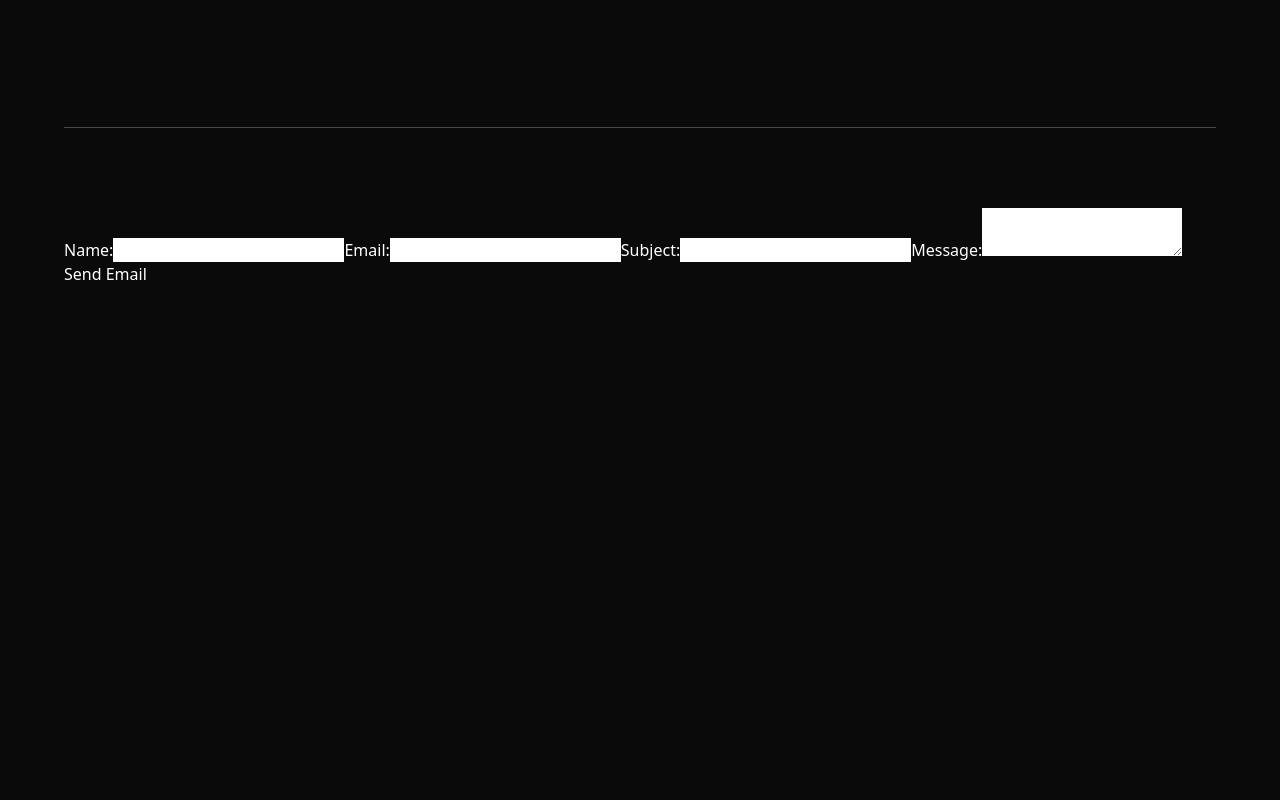
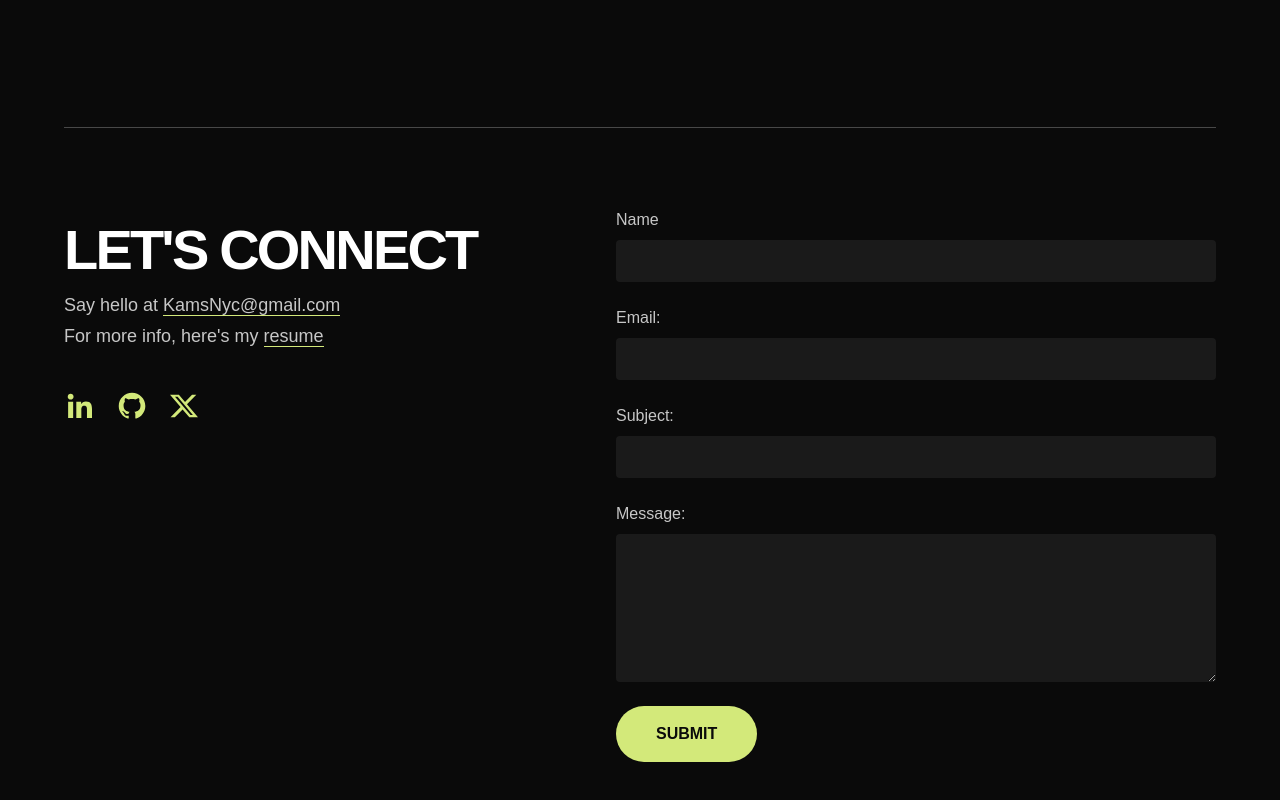
Before and after one commit to KamsNyc/KamsPortfolio24, a Next.js app: page / in a window 1280 px wide. Shown: the part 1564-2364 px from the top of the page. Before the commit the page ends 1930 px from the top, so only its background shows below. Built offline with nearby package versions, Linux system fonts and the light colour scheme; no server answers.

Commit message:
finished homepage

```diff
--- /dev/null
+++ b/app/about/page.tsx
@@ -0,0 +1,16 @@
+import React from 'react'
+
+function About() {
+  return (
+    <div>
+      {/* ABOUT SECTION */}
+      <div className="mt-[80px] md:mt-[120px]">
+        about
+      </div>
+
+
+    </div>
+  )
+}
+
+export default About
--- a/app/components/About.tsx
+++ b/app/components/About.tsx
@@ -30,7 +30,7 @@ function About() {
             skill.
           </p>
           {/* LINK */}
-          <Link href={""} className="text-[#d3e97a]">
+          <Link href={""} className="text-[#d3e97a] hover:text-[#c8e45b] ">
             <span className="flex items-center gap-1 paragraph font-bold uppercase  mt-[54px]">
               More About Me
             </span>
--- a/app/components/EmailForm.tsx
+++ b/app/components/EmailForm.tsx
@@ -2,6 +2,8 @@
 
 import { useState } from 'react';
 import axios from 'axios';
+import Link from 'next/link';
+import Image from 'next/image';
 
 const EmailForm = () => {
   const [name, setName] = useState('');
@@ -29,44 +31,111 @@ const EmailForm = () => {
   };
 
   return (
-    <form onSubmit={handleSubmit}>
-      <label>
-        Name:
+    <div id='contact' className="md:flex justify-between">
+      {/* HEADING/LEFT SIDE */}
+      <div className="">
+      <h1 className="heading font-bold text-[32px] md:text-[56px] tracking-tighter uppercase">
+            Let's Connect
+          </h1>
+          {/* Contact email */}
+        <p className='paragraph text-[18px] text-[#c7c7c7]'>Say hello at <a href='mailto:KamsNyc@gmail.com' target='_blank' className='border-b border-[#d3e97a] hover:text-[#c8e45b]'>
+    KamsNyc@gmail.com
+  </a></p>
+  {/* Resume */}
+  <p className='paragraph text-[18px] pt-[4px] md:pt-[4px] text-[#c7c7c7]'>
+  For more info, here's my <a
+href='/resume.pdf'
+    target='_blank'
+    rel='noopener noreferrer'
+    className='border-b border-[#d3e97a] hover:text-[#c8e45b]'
+  >
+     resume
+  </a>
+</p>
+
+{/* SOCIAL ICON CONTAINER */}
+<div className="flex pt-[32px] md:pt-[40px] gap-[20px]">
+  <Link target='_blank' href=''>
+  <Image
+  src='/linkdin.svg'
+  alt='Linkdin'
+  width={32}
+  height={32}
+  className='hover:scale-105 duration-300 ease-in'
+  />
+  </Link>
+  <Link target='_blank' href=''>
+  <Image
+  src={'/github.svg'}
+  alt='Github'
+  width={32}
+  height={32}
+  className='hover:scale-105 duration-300 ease-in'
+  />
+  </Link>
+  <Link target='_blank' href=''>
+  <Image
+  src={'/twitter.svg'}
+  alt='Twitter'
+  width={32}
+  height={32}
+  className='hover:scale-105 duration-300 ease-in'
+  />
+  </Link>
+</div>
+        </div>
+        {/* RIGHTSIDE CONTACT FORM */}
+        <div className="mt-[48px] md:mt-0">
+    <form onSubmit={handleSubmit} className="flex flex-col space-y-[24px] ">
+      <div className="flex flex-col space-y-[8px]">
+      <label className='text-[16px] paragraph text-[#c7c7c7] '>
+        Name
+        </label>
         <input
-          className="text-black"
+          className="text-white md:w-[600px] bg-[#1a1a1a] h-[42px] rounded pl-[16px]"
           type="text"
           value={name}
           onChange={(e) => setName(e.target.value)}
         />
-      </label>
-      <label>
+      </div>
+      <div className="flex flex-col space-y-[8px]">
+      <label className='text-[16px] paragraph text-[#c7c7c7] '>
         Email:
+        </label>
         <input
-          className="text-black"
+          className="text-white md:w-[600px] bg-[#1a1a1a] h-[42px] rounded pl-[16px]"
           type="email"
           value={email}
           onChange={(e) => setEmail(e.target.value)}
         />
-      </label>
-      <label>
+      </div>
+      <div className="flex flex-col space-y-[8px]">
+      <label className='text-[16px] paragraph text-[#c7c7c7] '>
         Subject:
+        </label>
         <input
-          className="text-black"
+          className="text-white md:w-[600px] bg-[#1a1a1a] h-[42px] rounded pl-[16px]"
           type="text"
           value={subject}
           onChange={(e) => setSubject(e.target.value)}
         />
-      </label>
-      <label>
+      </div>
+      <div className="flex flex-col space-y-[8px]">
+      <label className='text-[16px] paragraph text-[#c7c7c7] '>
         Message:
+        </label >
         <textarea
-          className="text-black"
+          className="text-white md:w-[600px] bg-[#1a1a1a] h-[42px] rounded pl-[16px] min-h-[148px] pt-[12px]"
           value={message}
           onChange={(e) => setMessage(e.target.value)}
         />
-      </label>
-      <button type="submit">Send Email</button>
+        </div>
+        <div className="">
+      <button type="submit" className="bg-[#D3E97A] text-[#0a0a0a] paragraph font-bold leading-[100%] px-[40px] py-[20px] rounded-[100px] uppercase hover:bg-[#c8e45b]">Submit</button>
+      </div>
     </form>
+    </div>
+    </div>
   );
 };
 
--- a/app/components/FeaturedProjects.tsx
+++ b/app/components/FeaturedProjects.tsx
@@ -32,7 +32,7 @@ function FeaturedProjects() {
     FetchProject()
   }, [])
   return (
-    <div>
+    <div id="projects">
       {/* HEADER */}
       <div className="mt-[64px] md:mt-[80px] md:max-w-[600px]">
         <h1 className="heading font-bold text-[32px] md:text-[56px] tracking-tighter uppercase">
@@ -116,11 +116,11 @@ function FeaturedProjects() {
             {/* LIVE DEMO/SEE ON GITHUB ICONS */}
             <div className="pt-[48px] flex items-center gap-[24px]">
               {/* live demo button */}
-              <Link target="_blank" href={project.liveDemo} className="text-[#d3e97a]">
+              <Link target="_blank" href={project.liveDemo} className="text-[#d3e97a] hover:text-[#c8e45b]">
                 <span className="flex items-center gap-1 paragraph font-bold uppercase">Live Demo <span><TbExternalLink size={20} className="pb-1 " /></span></span>
               </Link>
               {/* see on github button */}
-              <Link target="_blank" href={project.github} className="text-[#d3e97a]">
+              <Link target="_blank" href={project.github} className="text-[#d3e97a] hover:text-[#c8e45b]">
                 <span className="flex items-center gap-1 paragraph font-bold uppercase">See on Github <span><FaGithub size={20} className="pb-1"/></span></span>
               </Link>
             </div>
--- a/app/components/Navbar.tsx
+++ b/app/components/Navbar.tsx
@@ -32,13 +32,13 @@ function Navbar() {
 
       {/* Link Right side */}
       <div className={`paragraph text-white md:flex items-center gap-8 ${mobileMenuOpen ? 'flex' : 'hidden'}`}>
-        <Link className="paragraph text-[16px] font-medium" href={"#"}>
+        <Link className="paragraph text-[16px] font-medium" href={"http://localhost:3000/#projects"}>
           Work
         </Link>
-        <Link className="paragraph text-[16px] font-medium" href={"#"}>
+        <Link className="paragraph text-[16px] font-medium" href={"/about"}>
           About
         </Link>
-        <Link className="paragraph text-[16px] font-medium" href={"#"}>
+        <Link className="paragraph text-[16px] font-medium" href={"http://localhost:3000/#contact"}>
           Contact
         </Link>
       </div>
--- a/app/layout.tsx
+++ b/app/layout.tsx
@@ -1,5 +1,6 @@
 import type { Metadata } from "next";
 import "./globals.css";
+import Navbar from "./components/Navbar";
 
 
 export const metadata: Metadata = {
@@ -15,7 +16,14 @@ export default function RootLayout({
   return (
     <html lang="en">
       <body>
-        <div className="max-width-container"> {children}</div>
+        <div className="max-width-container">
+        <div className="">
+        <Navbar />
+        </div>
+        <div className="">
+        {children}
+        </div>
+        </div>
 
         </body>
     </html>
--- a/app/page.tsx
+++ b/app/page.tsx
@@ -8,9 +8,6 @@ import EmailForm from "./components/EmailForm";
 export default function Home() {
   return (
     <main className="">
-
-      {/* NAVBAR SECTION */}
-      <Navbar />
 
       {/* HERO SECTION */}
       <div className="px-4 md:px-16 pt-[30px]">
```
Also changed, not shown: public/twitter.svg (added), 1 other file (tests, documents, lock files or other folders).
